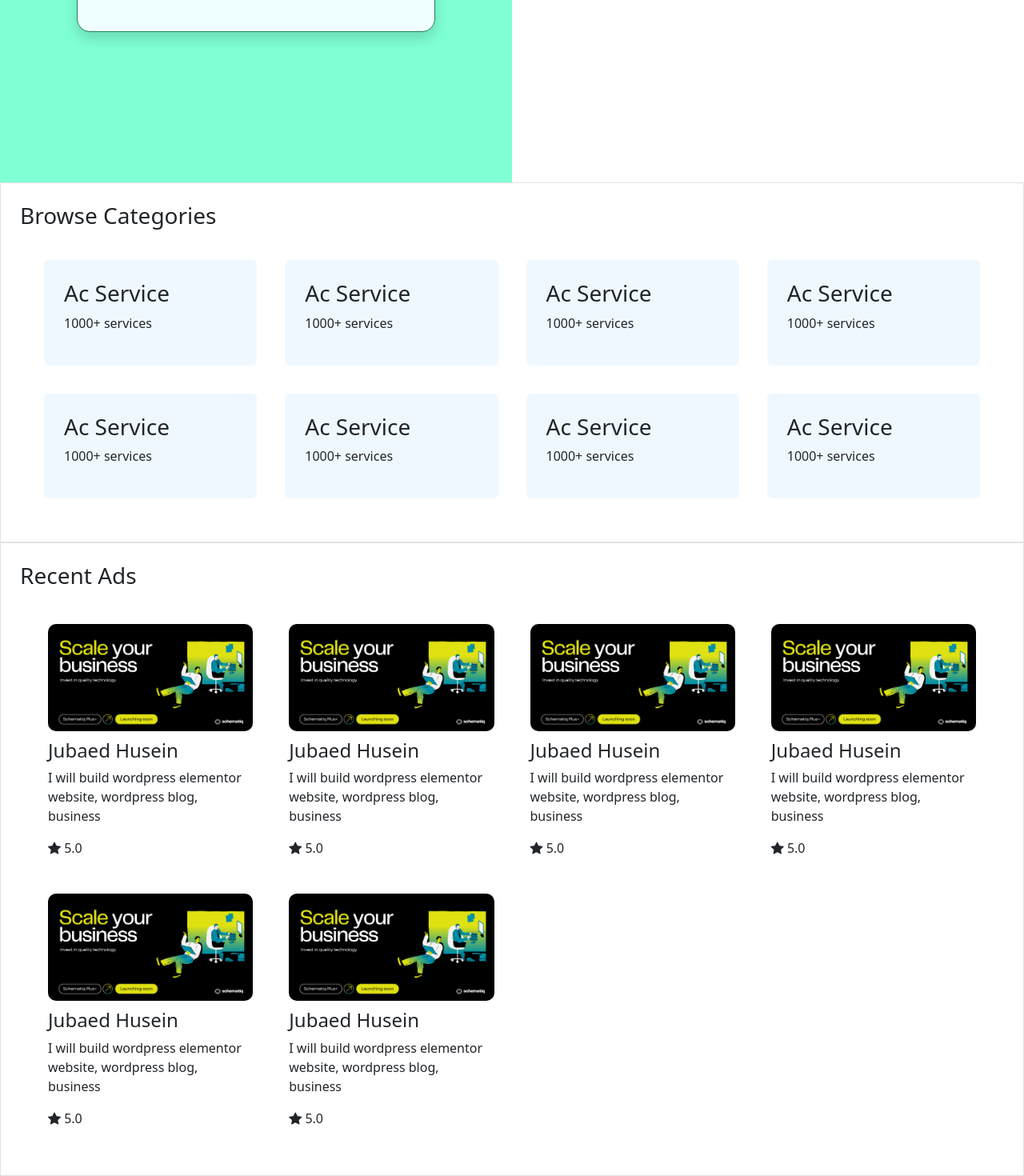
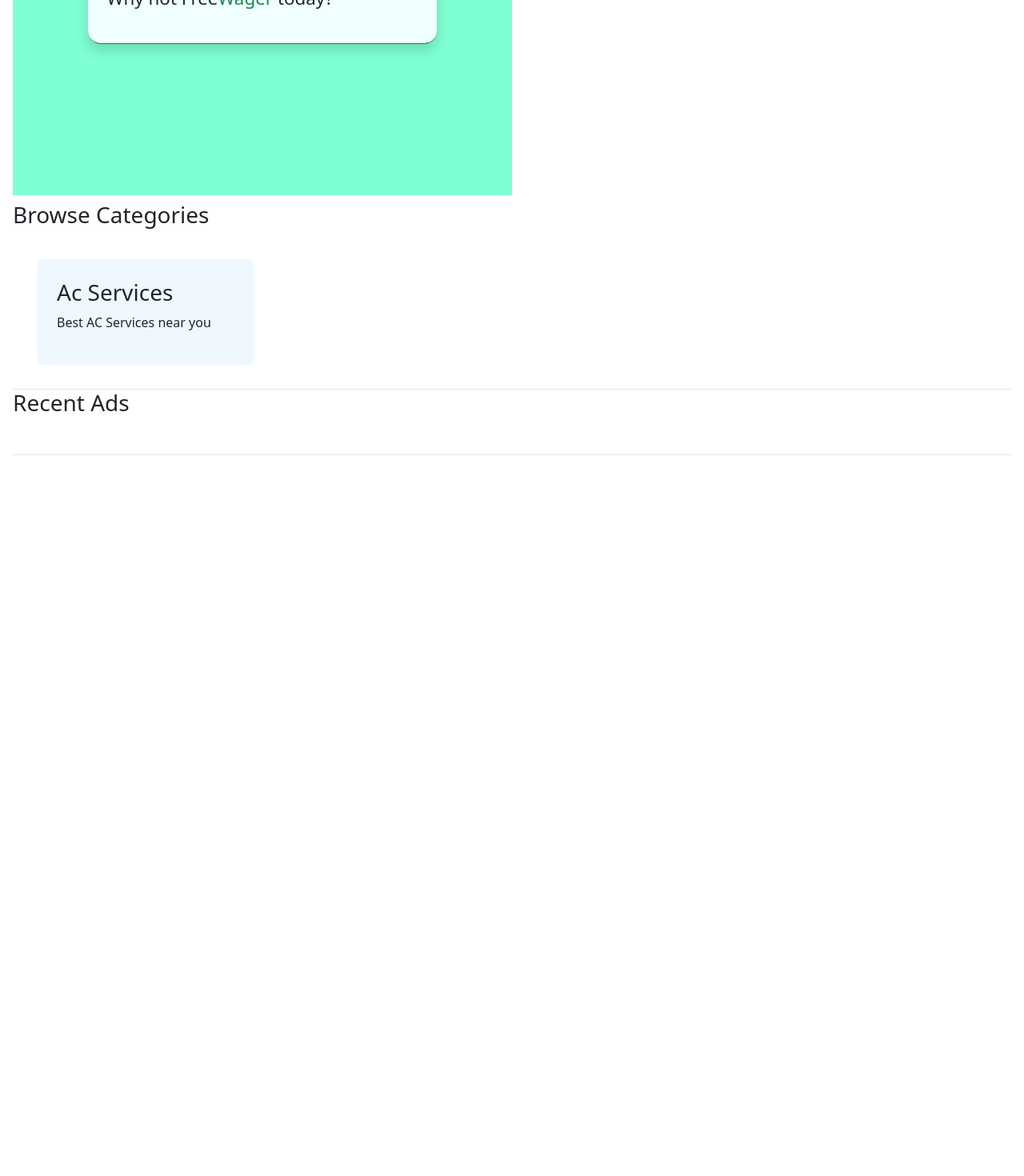
Before and after one commit to Raqib-Ali/FreeWager, a React (Create React App) app: page / in a window 1280 px wide. Shown: the part 571-2041 px from the top of the page at 80% size. After the commit the page ends 1156 px from the top, so only its background shows below. Built offline with nearby package versions, Linux system fonts and the light colour scheme.

Commit message:
updated pages, created navigation and initialized states

```diff
--- a/package.json
+++ b/package.json
@@ -10,6 +10,7 @@
     "bootstrap-icons": "^1.11.3",
     "react": "^18.3.1",
     "react-dom": "^18.3.1",
+    "react-router-dom": "^6.28.0",
     "react-scripts": "5.0.1",
     "web-vitals": "^2.1.4"
   },
--- a/src/App.js
+++ b/src/App.js
@@ -1,14 +1,24 @@
-import logo from './logo.svg';
 import './App.css';
 import { Header } from './Components/Header';
 import { Home } from './Pages/Home';
+import { Ads } from './Pages/Ads'
+import { BrowserRouter, Route, Routes } from 'react-router-dom';
+import { Ad } from './Pages/Ad';
 
 function App() {
   return (
     <div className="">
+
+      <BrowserRouter >
       <Header/>
-      <Home/>
-
+      <div className='p-3'>
+      <Routes >
+        <Route path='/' element={<Home/>} />
+        <Route path='/ads/category' element={<Ads/>} />
+        <Route path='/ad/id' element={<Ad/>} />
+      </Routes>
+      </div>
+      </BrowserRouter>
     </div>
   );
 }
--- /dev/null
+++ b/src/Components/Card.css
@@ -0,0 +1,10 @@
+
+
+.ad-card{
+
+
+    img{
+        width: 100%;
+        border-radius: 10px;
+    }
+}
--- /dev/null
+++ b/src/Components/Card.jsx
@@ -0,0 +1,15 @@
+import './Card.css';
+
+export function Card(prop) {
+
+    return (
+        <div className='ad-card '>
+            <img src={prop.data.Image} alt="" />
+            <div>
+                <h4>{prop.data.Name}</h4>
+                <p>{prop.data.Discription}</p>
+                <span className='bi bi-star-fill'></span> <span>{prop.data.Rating}</span>
+            </div>
+        </div>
+    )
+}
--- a/src/Components/Header.jsx
+++ b/src/Components/Header.jsx
@@ -1,10 +1,11 @@
+import { Link } from "react-router-dom";
 
 export function Header(){
 
     return(
         <header className="border-bottom">
             <div className="d-flex justify-content-between p-3 bg-light align-items-center">
-                <h2>Free<span className="text-success">Wager</span></h2>
+                <Link to={"/"} className="text-decoration-none text-dark"><h2>Free<span className="text-success">Wager</span></h2></Link>
                 <nav>
                     <span className="me-3 fs-5 fw-medium">Find Wager</span>
                     <span className="me-3 fs-5 fw-medium">Sign In</span>
--- /dev/null
+++ b/src/Pages/Ad.css
@@ -0,0 +1,16 @@
+
+.ad-layout{
+    display:grid;
+    grid-template-columns: 7fr 5fr;
+    gap: 35px;
+
+    img{
+        width: 100%;
+        border-radius: 15px;
+    }
+}
+
+.pricing{
+    font-size: 50px;
+    font-weight: 500;
+}
--- /dev/null
+++ b/src/Pages/Ad.jsx
@@ -0,0 +1,40 @@
+import './Ad.css'
+import { useState } from 'react';
+export function Ad() {
+
+    const [ads, setAds] = useState({
+
+        Name: "Raqib Ali",
+        Discription: "I will design responsive wordpress business website, wordpress website development",
+        Pricing: "$500",
+        Image: "../ad-image.png",
+        Rating: "5.0"
+
+    });
+
+    return (
+        <div>
+            <h1>Ad</h1>
+            <div className="ad-layout">
+                <div>
+                    <h2>{ads.Discription}</h2>
+                    <img src="../ad-image.png" alt="" />
+                    <div className='discription border border-1 mt-3'>
+                        <div className='fs-1 fw-medium p-2 border border-1'>Discription</div>
+                        <div className='p-2'>
+                            <pre>{ads.Discription}</pre>
+                        </div>
+                    </div>
+                </div>
+                <div className='border border-1'>
+                    <div className="pricing">
+                        {ads.Pricing}
+                    </div>
+                    <div>
+
+                    </div>
+                </div>
+            </div>
+        </div>
+    )
+}
--- /dev/null
+++ b/src/Pages/Ads.css
@@ -0,0 +1,30 @@
+
+/* Mobile View */
+.cat-nav{
+    display: flex;
+    padding: 10px 30px;
+    gap: 20px;
+    margin-bottom: 20px;
+    overflow-x: scroll;
+
+    div{
+        flex-shrink: 0;
+    }
+}
+
+.card-wraper{
+    display: grid;
+    grid-template-columns: 1fr 1fr;
+    gap: 10px;
+    margin-top: 20px;
+}
+
+ /* Laptop view */
+@media (width > 992px){
+    .card-wraper{
+        display: grid;
+        grid-template-columns: 1fr 1fr 1fr 1fr;
+        gap: 10px;
+        margin-top: 20px;
+    }
+}
--- /dev/null
+++ b/src/Pages/Ads.jsx
@@ -0,0 +1,31 @@
+import { useState } from "react";
+import { Card } from "../Components/Card";
+import './Ads.css'
+
+export function Ads() {
+
+    const [categories, setCategories] = useState(["AC Services", "Refrigerator Repair", "Painter", "Construction"]);
+    const [ads, setAds] = useState([{
+
+        Name:"Raqib Ali",
+        Discription:"Aspiring Frontend Developer",
+        Image: "../ad-image.png",
+        Rating: "5.0"
+
+    }]);
+
+
+    return (
+        <div>
+            <div className="cat-nav border border-1">
+                {categories.map(category =>
+                    <div>{category}</div>
+                )}
+            </div>
+            <h1>Ac Services</h1>
+            <div className="card-wraper">
+                {ads.map(adDetails => <Card data={adDetails} />)}
+            </div>
+        </div>
+    )
+}
--- a/src/Pages/Home.jsx
+++ b/src/Pages/Home.jsx
@@ -1,125 +1,45 @@
+import { useState } from 'react'
+import { Card } from '../Components/Card'
 import './Home.css'
 
 export function Home() {
 
+    const [categories, setCategories] = useState([{
+        Category: "Ac Services",
+        Discription: "Best AC Services near you"
+    }]);
+
     return (
         <div>
-            <div className="hero">
+            <div className="hero mb-2">
                 <div className="col1">
-                    <div className="title border border-success shadow rounded-4 p-4">
+                    <div className="title border-bottom border-success shadow rounded-4 p-4">
                         <h1 className="">Find a Wager<br /> at your Door Step!</h1>
                         <p className="">Looking for a Wager?<br /> Why not Free<span className="text-success">Wager</span> today?</p>
                     </div>
                 </div>
                 <div className="img">
-                    <img  src='5576597.jpg' />
+                    <img src='5576597.jpg' />
                 </div>
             </div>
 
-            <div className='p-4 border border-1'>
+            <div className='border-bottom'>
                 <div>
                     <h3>Browse Categories</h3>
                 </div>
                 <div className='categories'>
-                    <div className='cat-card rounded-2'>
-                        <h3>Ac Service</h3>
-                        <p>1000+ services</p>
-                    </div>
-                    <div className='cat-card  rounded-2'>
-                        <h3>Ac Service</h3>
-                        <p>1000+ services</p>
-                    </div>
-                    <div className='cat-card  rounded-2'>
-                        <h3>Ac Service</h3>
-                        <p>1000+ services</p>
-                    </div>
-                    <div className='cat-card  rounded-2'>
-                        <h3>Ac Service</h3>
-                        <p>1000+ services</p>
-                    </div>
-                    <div className='cat-card  rounded-2'>
-                        <h3>Ac Service</h3>
-                        <p>1000+ services</p>
-                    </div>
-                    <div className='cat-card  rounded-2'>
-                        <h3>Ac Service</h3>
-                        <p>1000+ services</p>
-                    </div>
-                    <div className='cat-card  rounded-2'>
-                        <h3>Ac Service</h3>
-                        <p>1000+ services</p>
-                    </div>
-                    <div className='cat-card  rounded-2'>
-                        <h3>Ac Service</h3>
-                        <p>1000+ services</p>
-                    </div>
+                    {categories.map(category =>
+                        <div className='cat-card rounded-2'>
+                            <h3>{category.Category}</h3>
+                            <p>{category.Discription}</p>
+                        </div>
+                    )}
                 </div>
             </div>
 
-            <div className='p-4 border border-1'>
+            <div className='border-bottom'>
                 <h3>Recent Ads</h3>
                 <div className='ads'>
-                    <div className='ad-card '>
-
-                        <img src="ad-image.png" alt="" />
-
-                        <div>
-                            <h4>Jubaed Husein</h4>
-                            <p>I will build wordpress elementor website, wordpress blog, business</p>
-                            <span className='bi bi-star-fill'></span> <span>5.0</span>
-                        </div>
-                    </div>
-                    <div className='ad-card '>
-
-                        <img src="ad-image.png" alt="" />
-
-                        <div>
-                            <h4>Jubaed Husein</h4>
-                            <p>I will build wordpress elementor website, wordpress blog, business</p>
-                            <span className='bi bi-star-fill'></span> <span>5.0</span>
-                        </div>
-                    </div>
-                    <div className='ad-card '>
-
-                        <img src="ad-image.png" alt="" />
-
-                        <div>
-                            <h4>Jubaed Husein</h4>
-                            <p>I will build wordpress elementor website, wordpress blog, business</p>
-                            <span className='bi bi-star-fill'></span> <span>5.0</span>
-                        </div>
-                    </div>
-                    <div className='ad-card '>
-                        <img src="ad-image.png" alt="" />
-
-                        <div>
-                            <h4>Jubaed Husein</h4>
-                            <p>I will build wordpress elementor website, wordpress blog, business</p>
-                            <span className='bi bi-star-fill'></span> <span>5.0</span>
-                        </div>
-
-                    </div>
-
-                    <div className='ad-card'>
-
-                        <img src="ad-image.png" alt="" />
-
-                        <div>
-                            <h4>Jubaed Husein</h4>
-                            <p>I will build wordpress elementor website, wordpress blog, business</p>
-                            <span className='bi bi-star-fill'></span> <span>5.0</span>
-                        </div>
-                    </div>
-                    <div className='ad-card'>
-
-                        <img src="ad-image.png" alt="" />
-
-                        <div>
-                            <h4>Jubaed Husein</h4>
-                            <p>I will build wordpress elementor website, wordpress blog, business</p>
-                            <span className='bi bi-star-fill'></span> <span>5.0</span>
-                        </div>
-                    </div>
 
                 </div>
             </div>
```
Also changed, not shown: src/Components/Add.jsx (deleted, +0 -9 lines), 1 other file (tests, documents, lock files or other folders).
